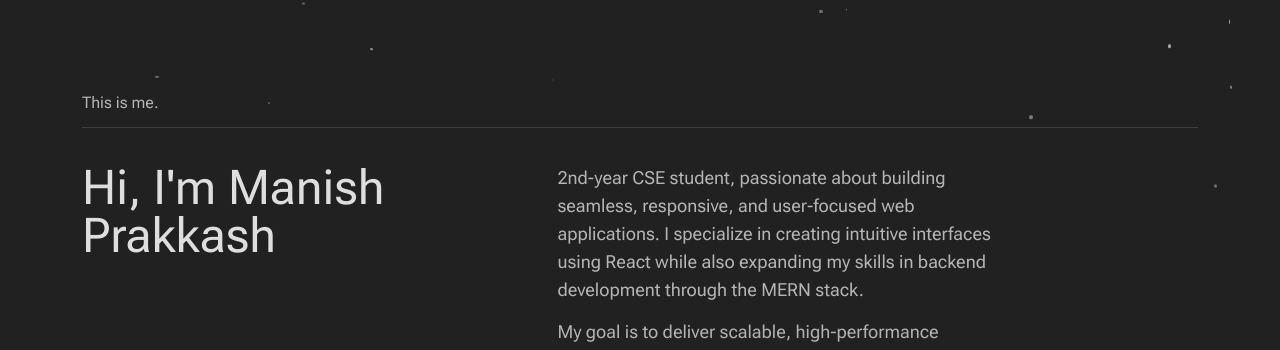
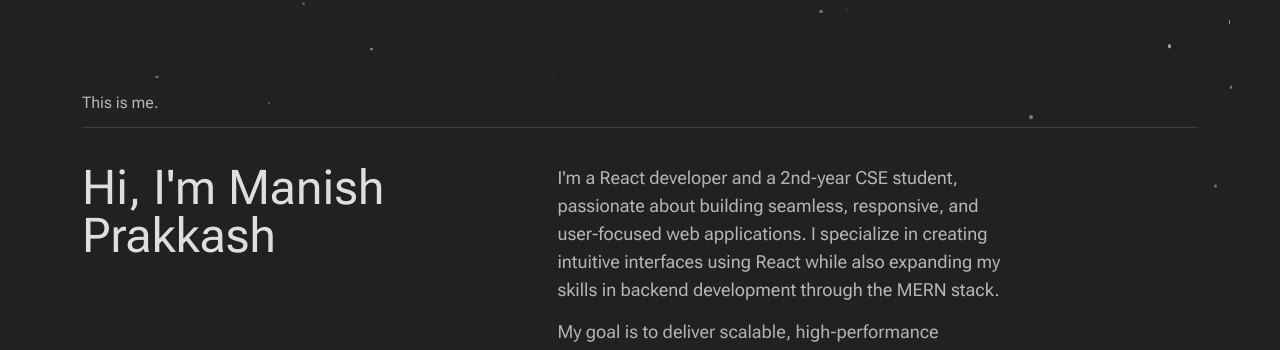
Before and after one commit to ManishPrakkash/Manish_Portfolio, a Next.js app in the folder myPortfolio/: page / in a window 1280 px wide. Shown: the part 1029-1379 px from the top of the page. Built offline with nearby package versions, Linux system fonts and the light colour scheme; no server answers.

Commit message:
Refactor AboutMe component text for clarity and readability

```diff
--- a/myPortfolio/app/_components/AboutMe.tsx
+++ b/myPortfolio/app/_components/AboutMe.tsx
@@ -73,18 +73,21 @@ const AboutMe = () => {
                     <div className="md:col-span-7">
                         <div className="text-lg text-muted-foreground max-w-[450px]">
                             <p className="slide-up-and-fade">
-                                {/* I&apos;m a React developer and A */}2nd-year CSE student, passionate about building
-                                 seamless, responsive, and user-focused web applications. I specialize in creating
-                                 intuitive interfaces using React while also expanding my skills in backend development
-                                 through the MERN stack.
-
-
+                                I&apos;m a React developer and a 2nd-year CSE
+                                student, passionate about building seamless,
+                                responsive, and user-focused web applications. I
+                                specialize in creating intuitive interfaces
+                                using React while also expanding my skills in
+                                backend development through the MERN stack.
                             </p>
                             <p className="mt-3 slide-up-and-fade">
-                            My goal is to deliver scalable, high-performance solutions that align with
-                            both user needs and business objectives. With a strong focus on performance,
-                            accessibility, and clean code architecture, I strive to create full-stack applications
-                             that are not only functional but also impactful.
+                                My goal is to deliver scalable, high-performance
+                                solutions that align with both user needs and
+                                business objectives. With a strong focus on
+                                performance, accessibility, and clean code
+                                architecture, I strive to create full-stack
+                                applications that are not only functional but
+                                also impactful.
                             </p>
                         </div>
                     </div>
```
